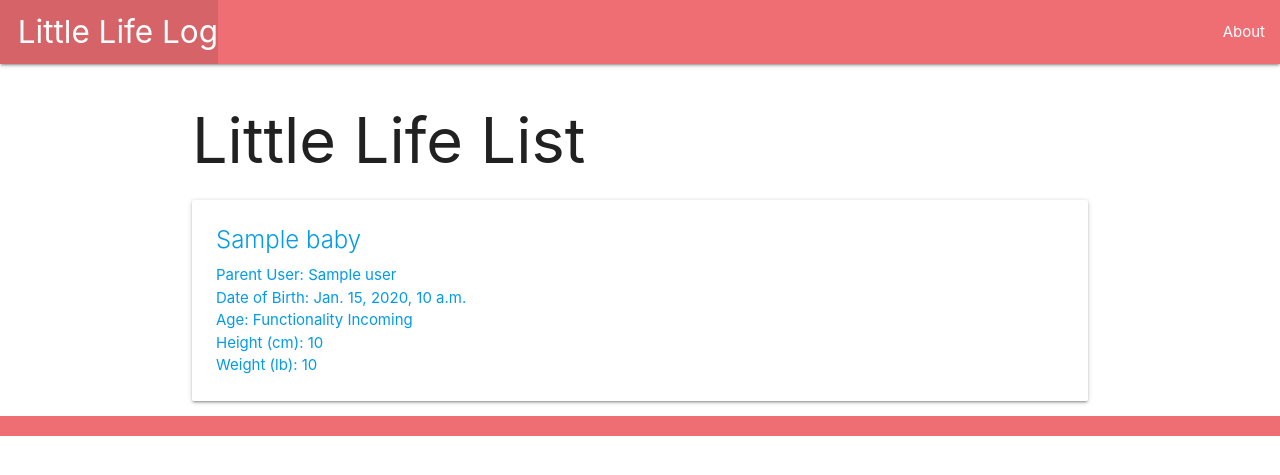
After one commit to bz-888/little-life-log, a Django app: template main_app/templates/babies/index.html in a window 1280 px wide. The commit adds this page. Shown: the top 475 px of the page. Run offline with Django 5.2, Linux system fonts and the light colour scheme; the template is opened without the code that fills it: most values are stand-ins (such as "Sample title", 1, 10 or a date in 2020); parts of the project's set-up code (start-up, migrations or seed data) failed here and were passed over.

Commit message:
add detail and index, add materialize to base.html and edited home.html

```diff
--- /dev/null
+++ b/main_app/templates/babies/index.html
@@ -0,0 +1,22 @@
+{% extends 'base.html' %}
+
+
+{% block content %}
+<h1>Little Life List</h1>
+
+{% for baby in babies %}
+<a href="{% url 'detail' baby.id %}">
+	<div class="card">
+		<div class="card-content">
+			<span class="card-title">{{ baby.name }}</span>
+			<p>Parent User: {{baby.user.name}}</p>
+			<p>Date of Birth: {{ baby.date_of_birth }}</p>
+			<p>Age: Functionality Incoming</p>
+			<p>Height (cm): {{ baby.height }}</p>
+			<p>Weight (lb): {{ baby.weight }}</p>
+		</div>
+	</div>
+</a>
+
+{% endfor %}
+{% endblock content %}
--- a/main_app/templates/base.html
+++ b/main_app/templates/base.html
@@ -7,6 +7,8 @@
 	<meta name="viewport" content="width=device-width, initial-scale=1.0">
 	<meta http-equiv="X-UA-Compatible" content="ie=edge">
 	<title>Little Life Log</title>
+	<link rel="stylesheet" href="https://cdnjs.cloudflare.com/ajax/libs/materialize/1.0.0/css/materialize.min.css">
+	<link rel="stylesheet" href="{% static 'css/style.css' %}">
 </head>
 
 <body>
--- a/main_app/templates/home.html
+++ b/main_app/templates/home.html
@@ -4,5 +4,7 @@
 {% block content %}
 
 <h1>Home Page</h1>
+<hr>
+<p>Welcome to Little Life Log!</p>
 
 {% endblock content %}
```
Also changed, not shown: main_app/templates/babies/detail.html (added, +45 -0 lines), main_app/templates/about.html (indentation only). Lines whose indentation alone changed are shown as unchanged.
